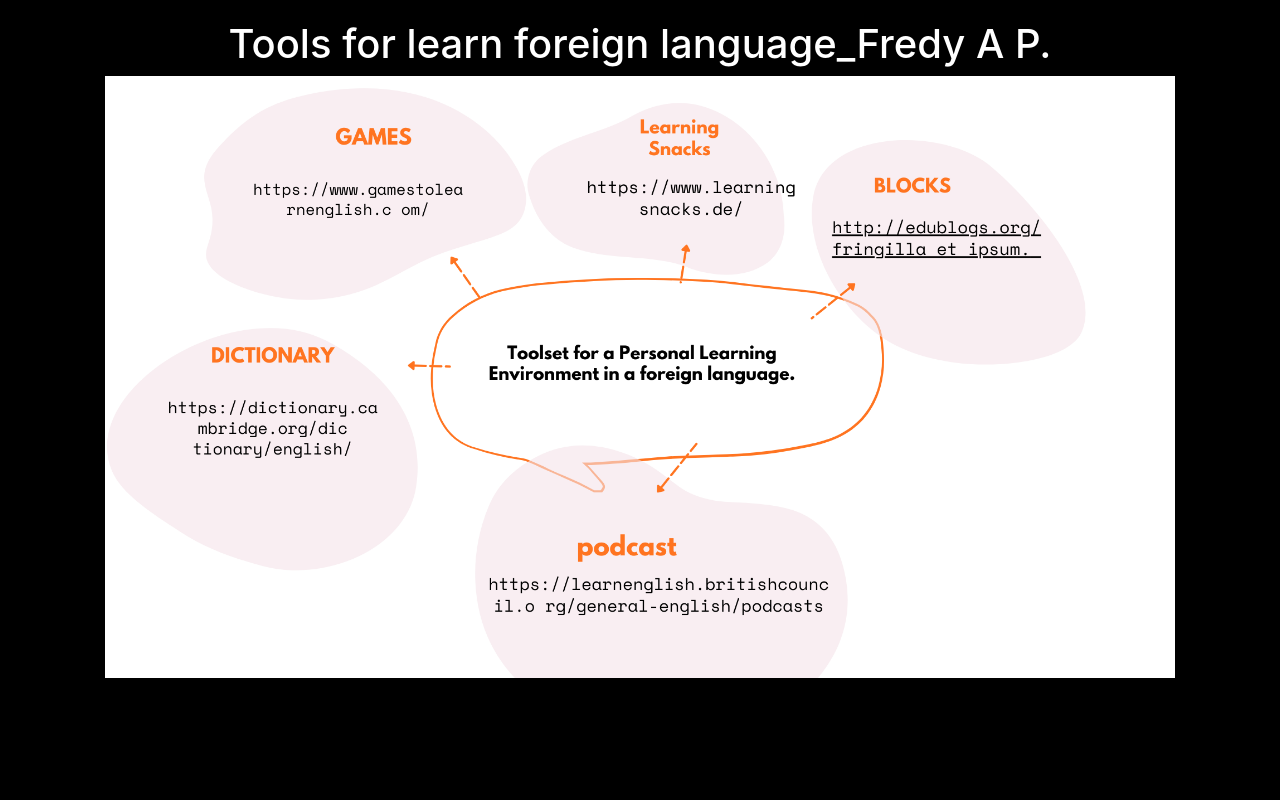
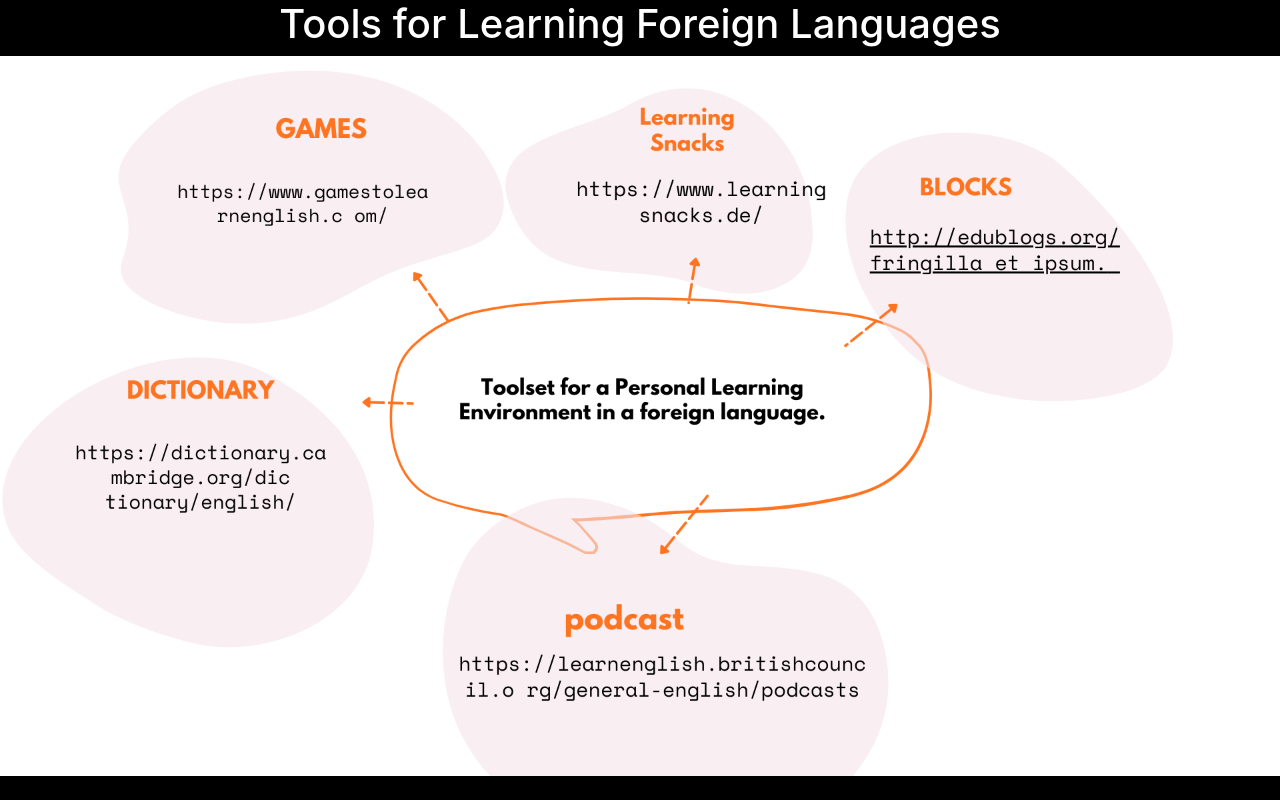
Before and after one commit to Fredy-AP/mind-map, a plain HTML site: page index.html in a window 1280 px wide. Drawn offline with nearby package versions, Linux system fonts and the light colour scheme.

Commit message:
Update index.html

```diff
--- a/index.html
+++ b/index.html
@@ -1,14 +1,19 @@
 <!DOCTYPE html>
 <html lang="es">
+
 <head>
   <meta charset="UTF-8">
   <meta name="viewport" content="width=device-width, initial-scale=1.0">
   <title>Mi Página con Título</title>
+
   <link rel="stylesheet" href="https://maxcdn.bootstrapcdn.com/bootstrap/4.5.2/css/bootstrap.min.css">
+
   <style>
     body {
       background-color: #000;
       color: #fff;
+      margin: 0;
+      padding: 0;
     }
 
     .content {
@@ -19,19 +24,33 @@
       text-align: center;
     }
 
-        img {
-            display: block;
-            margin: 0 auto;
-            max-width: 100%;
+    .full-screen-image {
+      width: 100%;
+      max-height: 100vh;
+      object-fit: cover;
+    }
+
+    @media (max-width: 576px) {
+      .full-screen-image {
+        max-height: 120vh; /* Aumenta la altura en dispositivos pequeños */
+      }
     }
   </style>
 </head>
+
 <body>
-    <div class="container">
-        <div class="content">
-            <h1 class="display 5">Tools for learn foreign language_Fredy A P.</h1>
-            <img src="mental.jpg" alt="Mapa Mental">
+  <div class="container-fluid p-0">
+    <div class="row">
+      <div class="col-12">
+        <h1 class="display-5 text-center">Tools for Learning Foreign Languages</h1>
+      </div>
+    </div>
+    <div class="row">
+      <div class="col-12">
+        <img src="mental.jpg" alt="Mapa Mental" class="full-screen-image" width="100">
+      </div>
     </div>
   </div>
 </body>
+
 </html>
```
Lines whose indentation alone changed are shown as unchanged.
